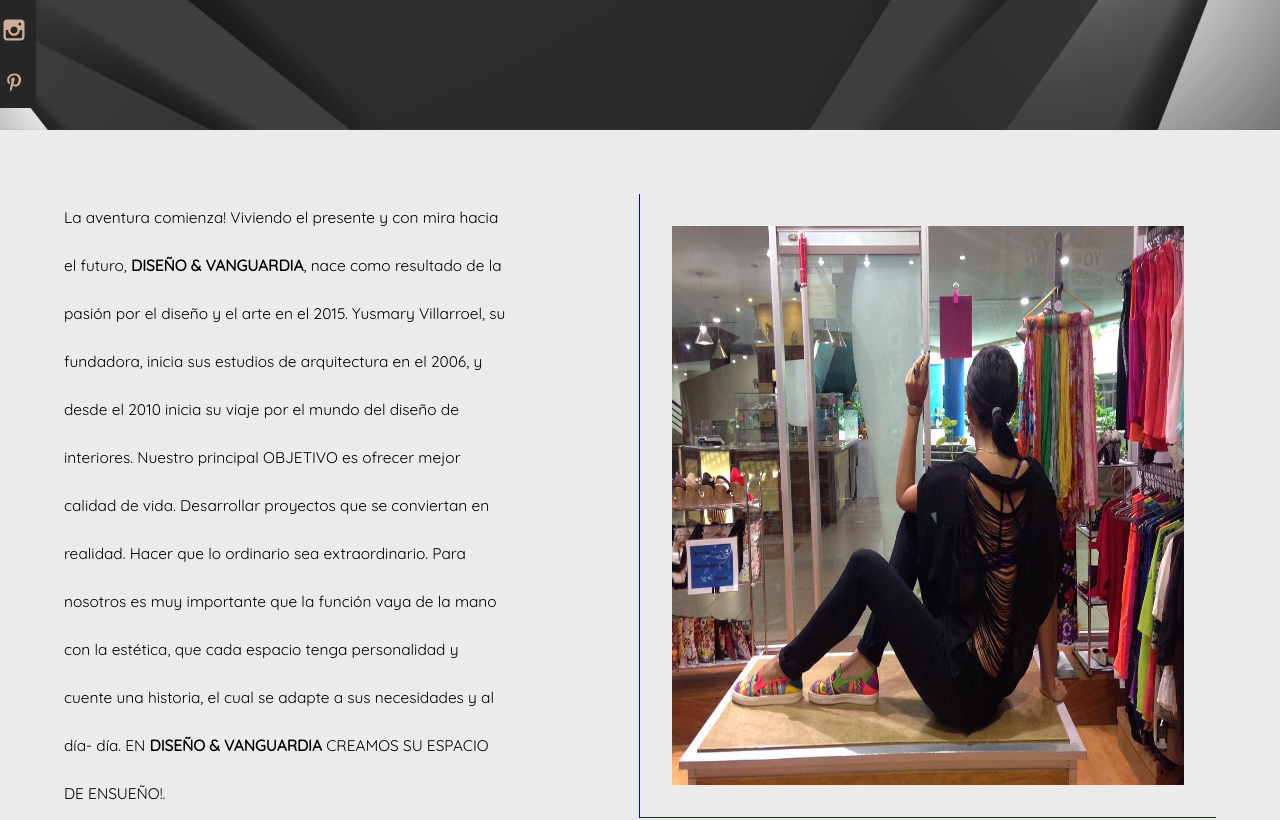
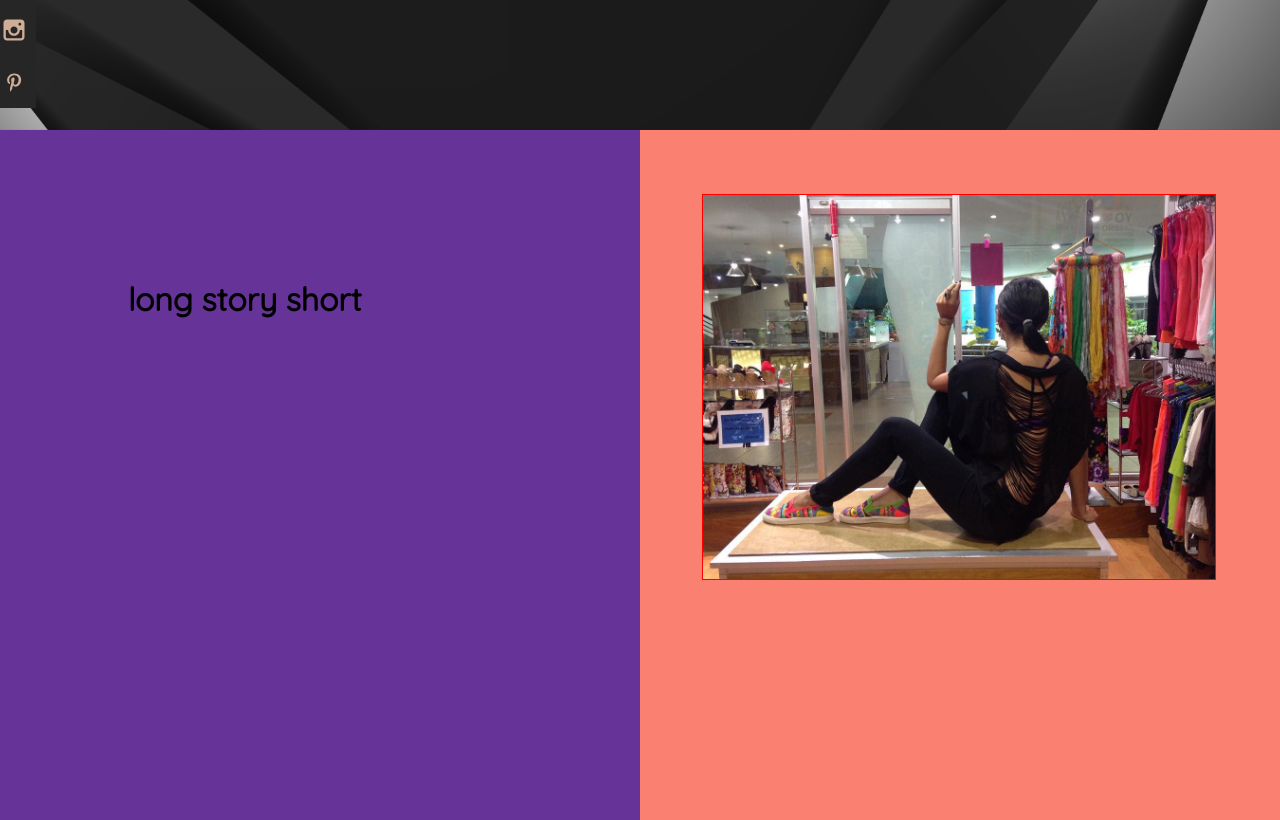
Before and after one commit to jose-valero/dyv-app, a React (Create React App) app: page /about in a window 1280 px wide. Shown: the part 420-1240 px from the top of the page. Built offline with nearby package versions, Linux system fonts and the light colour scheme; a web font is replaced by a local one.

Commit message:
animation about

```diff
--- a/src/assets/styles/Vars.scss
+++ b/src/assets/styles/Vars.scss
@@ -114,10 +114,34 @@
   font-size: calc(1.5rem + (24 - 16) * (100vw - 576px) / (2200 - 576));
 }
 
-// @mixin vertical-align {
-//   position: absolute;
-//   top: 5%;
-//   -webkit-transform: translateY(-50%);
-//   -ms-transform: translateY(-50%);
-//   transform: translateY(-50%);
-// }
+@mixin keyframes {
+  @keyframes bg {
+    0% {
+      background-size: 0 3px, 3px 0, 0 3px, 3px 0;
+    }
+    25% {
+      background-size: 100% 3px, 3px 0, 0 3px, 3px 0;
+    }
+    50% {
+      background-size: 100% 3px, 3px 100%, 0 3px, 3px 0;
+    }
+    75% {
+      background-size: 100% 3px, 3px 100%, 100% 3px, 3px 0;
+    }
+    100% {
+      background-size: 100% 3px, 3px 100%, 100% 3px, 3px 100%;
+    }
+  }
+}
+
+@mixin animationBorder {
+  background-repeat: no-repeat;
+  background-image: linear-gradient(to right, $warm_oj-1 100%, $warm_oj-1 100%),
+    linear-gradient(to bottom, $warm_oj-1 100%, $warm_oj-1 100%),
+    linear-gradient(to right, $warm_oj-1 100%, $warm_oj-1 100%),
+    linear-gradient(to bottom, $warm_oj-1 100%, $warm_oj-1 100%);
+  background-size: 100% 3px, 3px 100%, 100% 3px, 3px 100%;
+  background-position: 0 0, 100% 0, 100% 100%, 0 100%;
+  animation: bg 1.25s cubic-bezier(0.19, 1, 0.22, 1) 1;
+  animation-play-state: paused;
+}
--- a/src/assets/styles/components/About.scss
+++ b/src/assets/styles/components/About.scss
@@ -4,7 +4,7 @@
   margin-top: 50px;
   // display: flex;
   height: auto;
-  background-color: $pal-2_light-gray;
+  background-color: $pal-2_light-dark;
 }
 
 .about__hero {
@@ -16,30 +16,52 @@
   width: 100%;
   display: flex;
   align-items: center;
-  opacity: 0.9;
+  opacity: 0.7;
   & h1 {
     text-align: center;
     color: $warm_gray;
   }
 }
 
-.about__content {
+.about__bio-content {
   display: flex;
-  & p {
-    width: 40%;
-    float: left;
-    margin: 5%;
-    @include textResponsive;
-    line-height: 3rem;
+  width: 100%;
+  height: auto;
+
+  .about__left-section {
+    background-color: rebeccapurple;
+    width: 100%;
+
+    .about__left-section-content {
+      @include keyframes;
+      @include animationBorder;
+      width: 50%;
+      margin: 15%;
+      padding: 2rem;
+
+      &:hover {
+        animation-play-state: running;
+      }
+    }
   }
-  & img {
-    margin: 5%;
-    float: right;
-    width: 40%;
-    height: auto;
-    padding: 2rem;
-    border-bottom: 1px blue solid;
-    border-left: 1px blue solid;
+
+  .about__right-section {
+    background-color: salmon;
+    width: 100%;
+
+    .about__right-section-content {
+      margin: 5%;
+      padding: 2rem;
+      height: auto;
+      & img {
+        border: 1px solid red;
+        // margin: 5%;
+        float: right;
+        width: 100%;
+        height: auto;
+        // padding: 2rem;
+      }
+    }
   }
 }
 
@@ -58,9 +80,9 @@
   display: flex;
   margin: 3rem 5.83%;
   width: 25%;
-ul {
-  margin: 1rem ;
-}
+  ul {
+    margin: 1rem;
+  }
   li {
     text-align: left;
     text-transform: lowercase;
@@ -71,7 +93,7 @@
 .about__section-bottom {
   width: 100%;
   height: auto;
-  background-color:  $pal-1_gray-2;
+  background-color: $pal-1_gray-2;
   &--content {
     height: 450px;
   }
--- a/src/components/About.jsx
+++ b/src/components/About.jsx
@@ -15,26 +15,42 @@
     return (
       <>
         <div className='about__container'>
+          {/* Hero Section */}
           <div className='about__hero'>
             <h1>Conocenos un poco mas...</h1>
           </div>
-          <div className='about__content'>
-            <p data-aos="fade-right">
-              La aventura comienza! Viviendo el presente y con mira hacia el
-              futuro, <b>DISEÑO & VANGUARDIA</b>, nace como resultado de la
-              pasión por el diseño y el arte en el 2015. Yusmary Villarroel, su
-              fundadora, inicia sus estudios de arquitectura en el 2006, y desde
-              el 2010 inicia su viaje por el mundo del diseño de interiores.
-              Nuestro principal OBJETIVO es ofrecer mejor calidad de vida.
-              Desarrollar proyectos que se conviertan en realidad. Hacer que lo
-              ordinario sea extraordinario. Para nosotros es muy importante que
-              la función vaya de la mano con la estética, que cada espacio tenga
-              personalidad y cuente una historia, el cual se adapte a sus
-              necesidades y al día- día. EN <b>DISEÑO & VANGUARDIA</b> CREAMOS
-              SU ESPACIO DE ENSUEÑO!.
-            </p>
-            <img src={testImg} alt='' data-aos="fade-left"/>
+
+          {/* BIO SECTION */}
+          <div className='about__bio-content'>
+            <div className='about__left-section'>
+              <div className='about__left-section-content'>
+                <h1>long story short</h1>
+                <p data-aos='fade-right'>
+                  La aventura comienza! Viviendo el presente y con mira hacia el
+                  futuro, <b>DISEÑO & VANGUARDIA</b>, nace como resultado de la
+                  pasión por el diseño y el arte en el 2015. Yusmary Villarroel,
+                  su fundadora, inicia sus estudios de arquitectura en el 2006,
+                  y desde el 2010 inicia su viaje por el mundo del diseño de
+                  interiores. Nuestro principal OBJETIVO es ofrecer mejor
+                  calidad de vida. Desarrollar proyectos que se conviertan en
+                  realidad. Hacer que lo ordinario sea extraordinario. Para
+                  nosotros es muy importante que la función vaya de la mano con
+                  la estética, que cada espacio tenga personalidad y cuente una
+                  historia, el cual se adapte a sus necesidades y al día- día.
+                  EN <b>DISEÑO & VANGUARDIA</b> CREAMOS SU ESPACIO DE ENSUEÑO!.
+                </p>
+              </div>
+            </div>
+
+            <div className='about__right-section'>
+              <div className='about__right-section-content'>
+                <img src={testImg} alt='' data-aos='fade-left' className='' />
+
+              </div>
+            </div>
           </div>
+
+          {/* BANNER SECTION */}
           <div className='about__banner-container'>
             <>
               <div className='about__banner-card-detail'>
```
